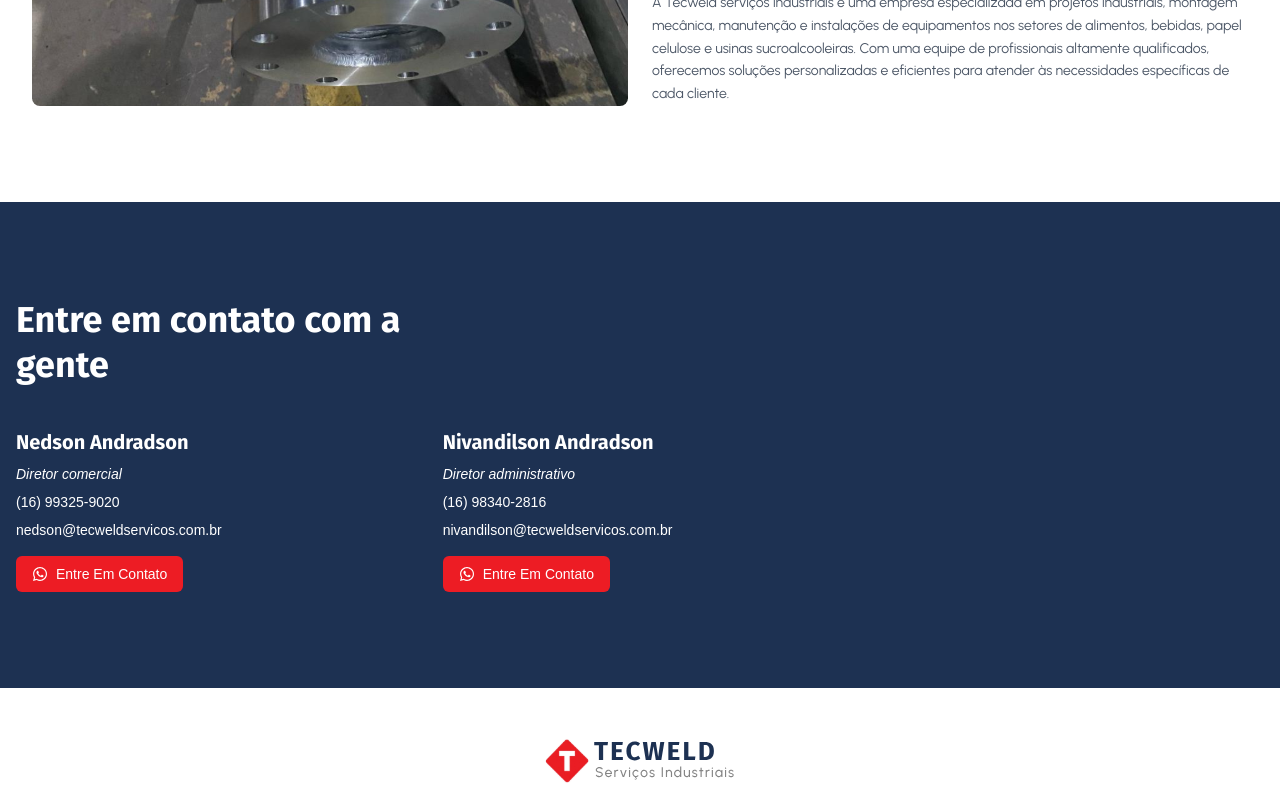
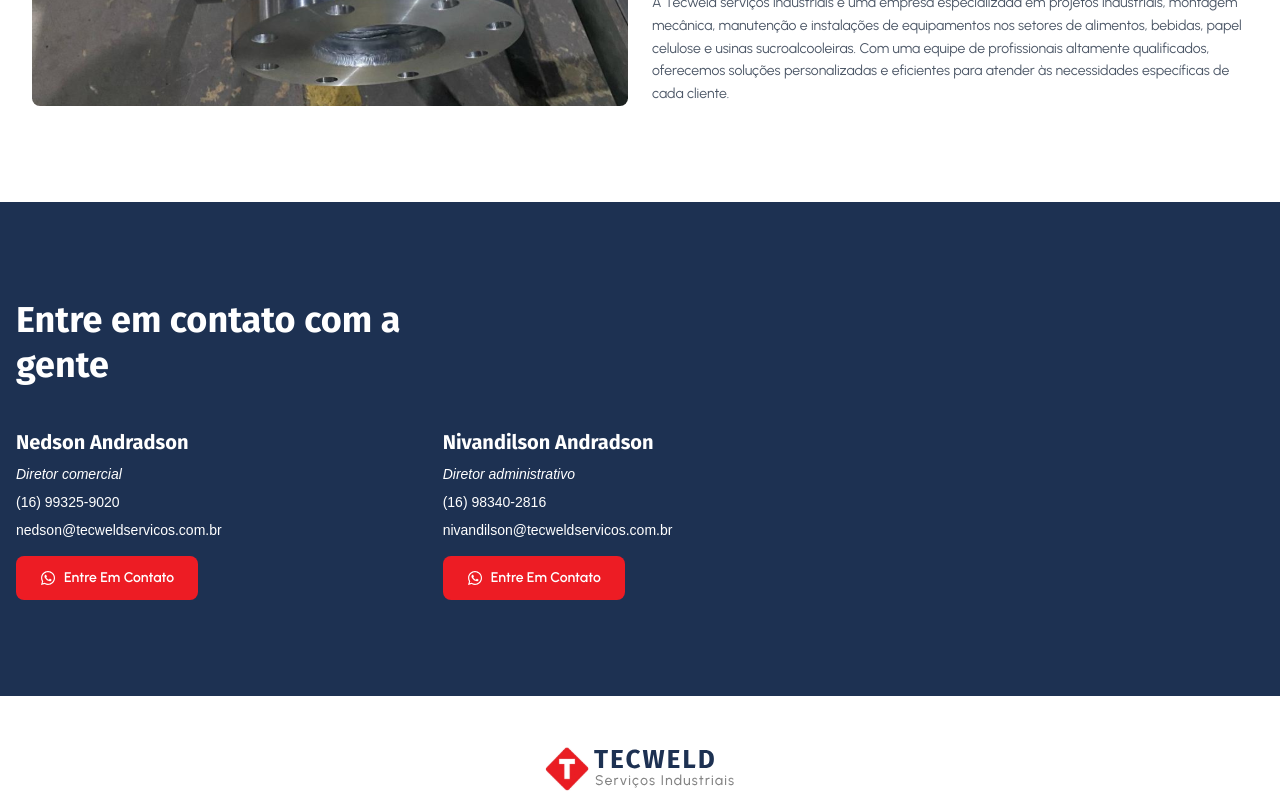
Before and after one commit to julioceno/tecweldservicos, a Next.js app: page / in a window 1280 px wide. Shown: the part 1680-2477 px from the top of the page. Built offline with nearby package versions, Linux system fonts and the light colour scheme.

Commit message:
feat: enhance Button component with icon support and refactor ContactCard to utilize it

```diff
--- a/src/components/Button.tsx
+++ b/src/components/Button.tsx
@@ -1,10 +1,18 @@
 import { ButtonHTMLAttributes, ReactNode } from "react";
+import { FaWhatsapp } from "react-icons/fa";
 
 type ButtonVariant = "primary" | "secondary" | "green" | "outline";
+type IconName = "whatsapp";
+
+const icons: Record<IconName, ReactNode> = {
+  whatsapp: <FaWhatsapp className="w-4 h-4" />,
+};
 
 interface ButtonProps extends ButtonHTMLAttributes<HTMLButtonElement> {
   children: ReactNode;
   variant?: ButtonVariant;
+  iconLeft?: IconName;
+  iconRight?: IconName;
 }
 
 const variantStyles: Record<ButtonVariant, string> = {
@@ -18,14 +26,18 @@ export default function Button({
   children,
   variant = "primary",
   className = "",
+  iconLeft,
+  iconRight,
   ...props
 }: ButtonProps) {
   return (
     <button
-      className={`px-6 py-3 rounded-lg font-semibold font-urbanist transition-colors cursor-pointer ${variantStyles[variant]} ${className}`}
+      className={`px-6 py-3 rounded-lg font-semibold font-urbanist transition-colors cursor-pointer flex items-center gap-2 ${variantStyles[variant]} ${className}`}
       {...props}
     >
+      {iconLeft && icons[iconLeft]}
       {children}
+      {iconRight && icons[iconRight]}
     </button>
   );
 }
--- a/src/components/ContactCard.tsx
+++ b/src/components/ContactCard.tsx
@@ -1,4 +1,4 @@
-import { FaWhatsapp } from "react-icons/fa";
+import Button from "./Button";
 
 interface ContactCardProps {
   name: string;
@@ -25,10 +25,15 @@ export default function ContactCard({
         href={whatsappLink}
         target="_blank"
         rel="noopener noreferrer"
-        className="inline-flex items-center gap-2 bg-main hover:bg-red-700 text-white text-sm font-medium px-4 py-2 rounded-md mt-2 w-fit transition-colors"
+        className="mt-2 w-fit"
       >
-        <FaWhatsapp className="w-4 h-4" />
-        Entre Em Contato
+        <Button
+          variant="primary"
+          className="text-sm px-4 py-2"
+          iconLeft="whatsapp"
+        >
+          Entre Em Contato
+        </Button>
       </a>
     </div>
   );
```
